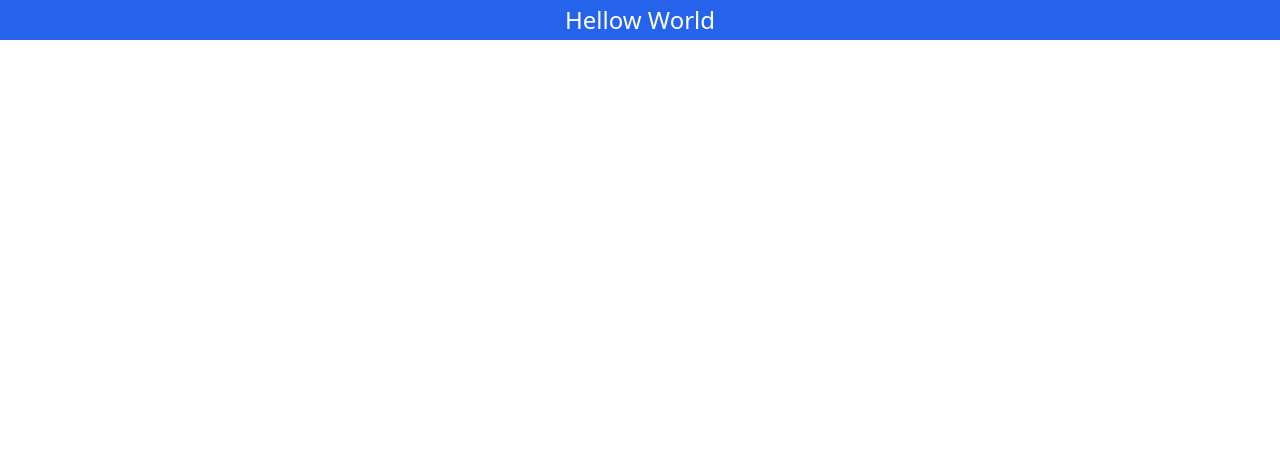
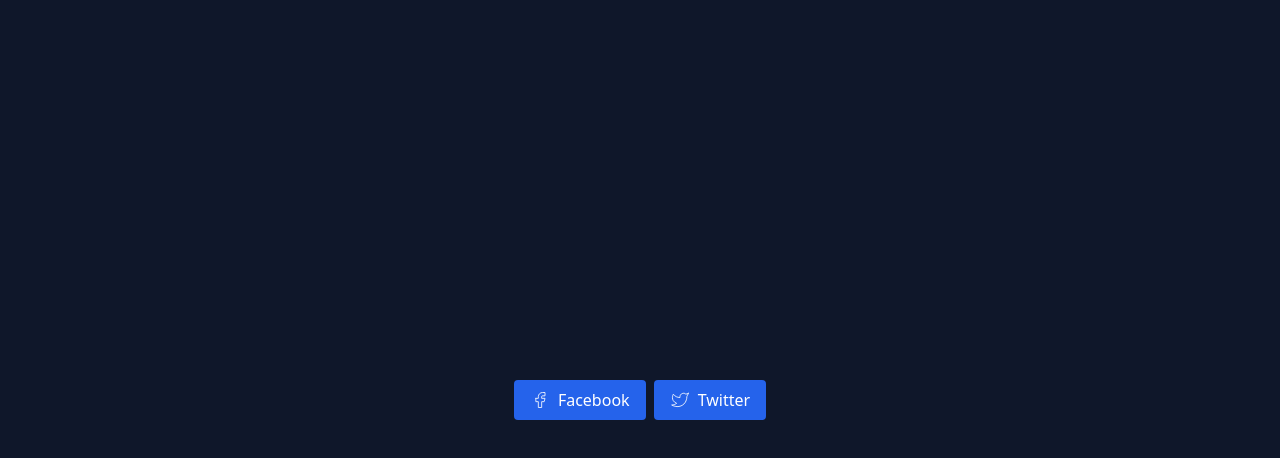
Before and after one commit to rizkywahyuprasetiyo/belajar-react, a React (Vite) app: page / in a window 1280 px wide. Shown: the top 458 px of the page. Built offline with nearby package versions, Linux system fonts and the light colour scheme.

Commit message:
belajar bongkar props dan dynamic props di component button

```diff
--- a/package.json
+++ b/package.json
@@ -10,6 +10,7 @@
         "preview": "vite preview"
     },
     "dependencies": {
+        "@tabler/icons-react": "^2.4.0",
         "react": "^18.2.0",
         "react-dom": "^18.2.0"
     },
--- a/src/App.jsx
+++ b/src/App.jsx
@@ -1,7 +1,33 @@
+import { IconBrandFacebook, IconBrandTwitter } from '@tabler/icons-react';
+import React from 'react';
+
 export default function () {
     return (
-        <div className={'bg-blue-600 grid place-content-center'}>
-            <h1 className={'text-white text-2xl py-1'}>Hellow World</h1>
+        <div className={'bg-slate-900 grid place-content-center min-h-screen'}>
+            <div className={'flex gap-x-2'}>
+                <Button onClick={() => console.log('facebook')} type={'submit'}>
+                    <IconBrandFacebook />
+                    Facebook
+                </Button>
+                <Button onClick={() => console.log('twitter')} type={'reset'}>
+                    <IconBrandTwitter />
+                    Twitter
+                </Button>
+            </div>
         </div>
     );
 }
+
+function Button(props) {
+    const { children, text } = props;
+    return (
+        <button
+            {...props}
+            className={
+                '[&>svg]:w-5 [&>svg]:h-5 [&>svg]:stroke-1 flex items-center gap-x-2 bg-blue-600 text-white px-4 py-2 rounded'
+            }
+        >
+            {text || children}
+        </button>
+    );
+}
```
Also changed, not shown: 1 other file (tests, documents, lock files or other folders).
